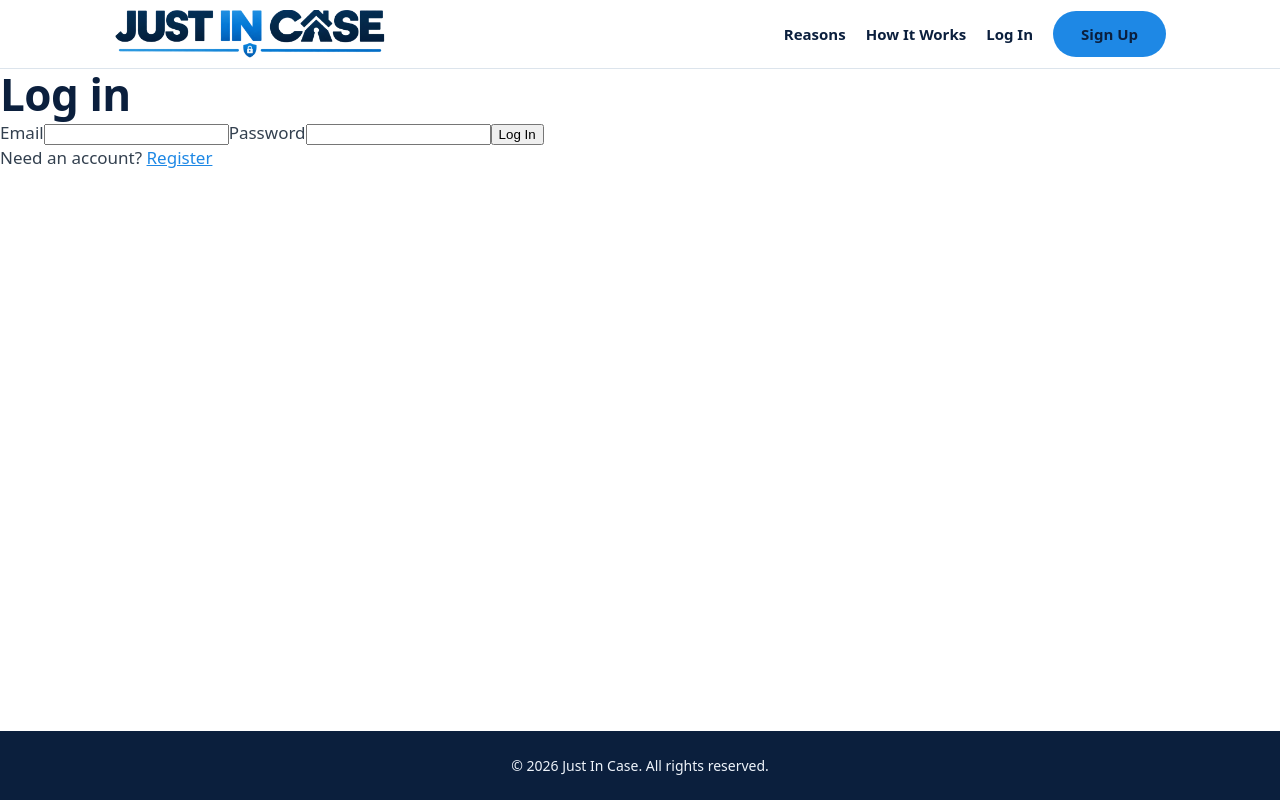
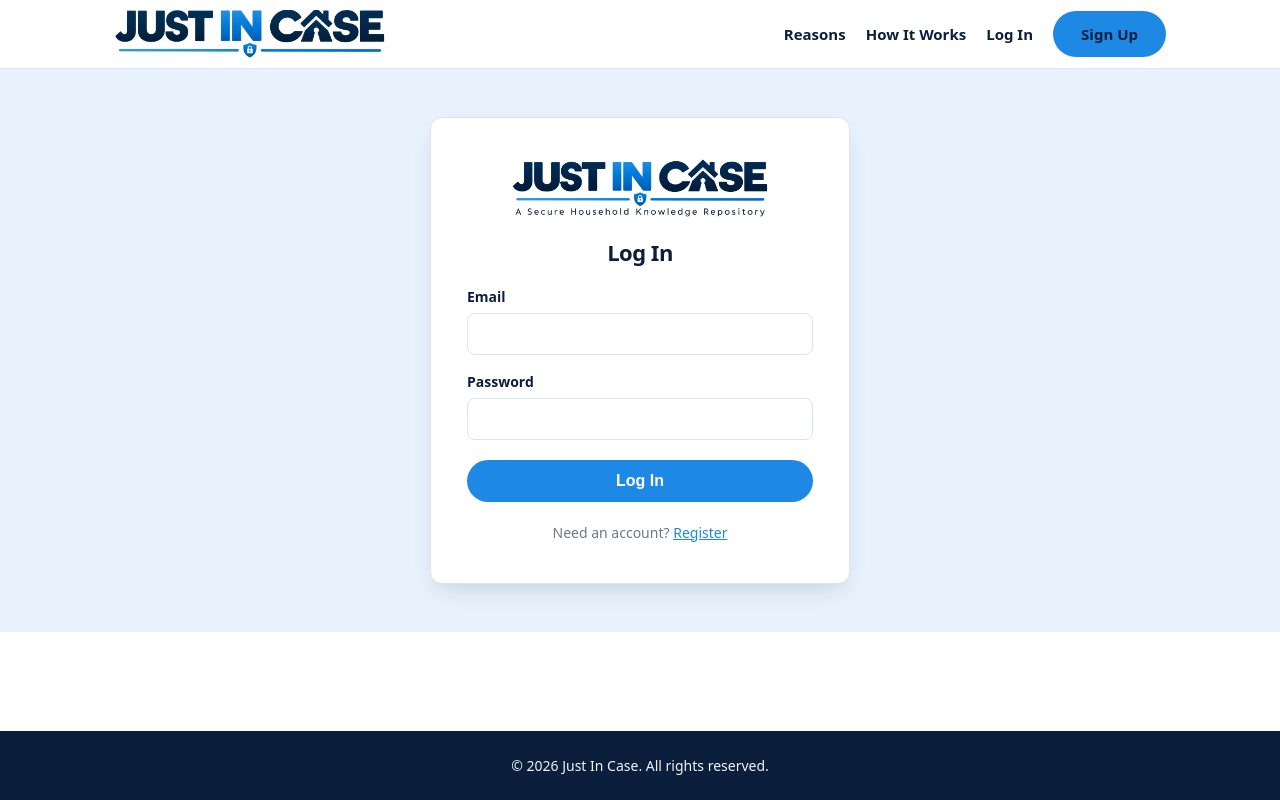
Before and after one commit to cainlucastapp/just-in-case, a React (Vite) app in the folder client/: page /login in a window 1280 px wide. Built offline with nearby package versions, Linux system fonts and the light colour scheme; no server answers.

Commit message:
Log In Page

```diff
--- a/client/src/pages/LoginPage.jsx
+++ b/client/src/pages/LoginPage.jsx
@@ -3,6 +3,8 @@
 import { useState } from 'react'
 import { Link, useNavigate } from 'react-router-dom'
 import { useAuth } from '../context/auth-context'
+import fullLogo from '../assets/images/justincase-logo.png'
+import '../styles/auth.css'
 
 export function LoginPage() {
   const { login } = useAuth()
@@ -28,8 +30,10 @@ export function LoginPage() {
   }
 
   return (
-    <div>
-      <h1>Log in</h1>
+    <div className="auth-page">
+      <div className="auth-card card">
+        <img src={fullLogo} alt="Just In Case" className="auth-logo" />
+        <h1>Log In</h1>
         <form onSubmit={handleSubmit}>
           <label>
             Email
@@ -49,14 +53,19 @@ export function LoginPage() {
               required
             />
           </label>
-        {error && <p role="alert">{error}</p>}
-        <button type="submit" disabled={isSubmitting}>
+          {error && (
+            <p className="form-error" role="alert">
+              {error}
+            </p>
+          )}
+          <button type="submit" className="btn btn-primary" disabled={isSubmitting}>
             {isSubmitting ? 'Logging In…' : 'Log In'}
           </button>
         </form>
-      <p>
+        <p className="auth-switch">
           Need an account? <Link to="/register">Register</Link>
         </p>
       </div>
+    </div>
   )
 }
--- /dev/null
+++ b/client/src/styles/auth.css
@@ -0,0 +1,81 @@
+/* client/src/styles/auth.css */
+
+.auth-page {
+  min-height: 100%;
+  display: flex;
+  align-items: center;
+  justify-content: center;
+  background: var(--blue-light);
+  padding: 48px 24px;
+}
+
+.auth-card {
+  width: 100%;
+  max-width: 420px;
+  padding: 40px 36px;
+  display: flex;
+  flex-direction: column;
+  align-items: center;
+  gap: 20px;
+}
+
+.auth-logo {
+  width: 100%;
+  max-width: 260px;
+  height: auto;
+}
+
+.auth-card h1 {
+  font-size: 22px;
+  text-align: center;
+}
+
+.auth-card form {
+  width: 100%;
+  display: flex;
+  flex-direction: column;
+  gap: 16px;
+}
+
+.auth-card label {
+  display: flex;
+  flex-direction: column;
+  gap: 6px;
+  font-size: 14px;
+  font-weight: 600;
+  color: var(--navy);
+}
+
+.auth-card input {
+  border: 1px solid var(--border);
+  border-radius: 8px;
+  padding: 10px 14px;
+  font-size: 15px;
+  font-family: inherit;
+  color: var(--text);
+}
+
+.auth-card input:focus {
+  outline: none;
+  border-color: var(--blue);
+  box-shadow: 0 0 0 3px var(--blue-light);
+}
+
+.auth-card .btn {
+  width: 100%;
+  margin-top: 4px;
+}
+
+.auth-switch {
+  font-size: 14px;
+  color: var(--text-muted);
+  text-align: center;
+}
+
+.form-error {
+  background: var(--danger-bg);
+  color: var(--danger);
+  border-radius: 8px;
+  padding: 10px 14px;
+  font-size: 14px;
+}
--- a/client/src/styles/base.css
+++ b/client/src/styles/base.css
@@ -12,6 +12,8 @@
   --text-muted: #6b7a8f;
   --text-on-navy: #eef3fa;
   --border: #dce4ec;
+  --danger: #c0392b;
+  --danger-bg: #fbeae8;
 
   --radius: 12px;
   --radius-pill: 999px;
```
Lines whose indentation alone changed are shown as unchanged.
